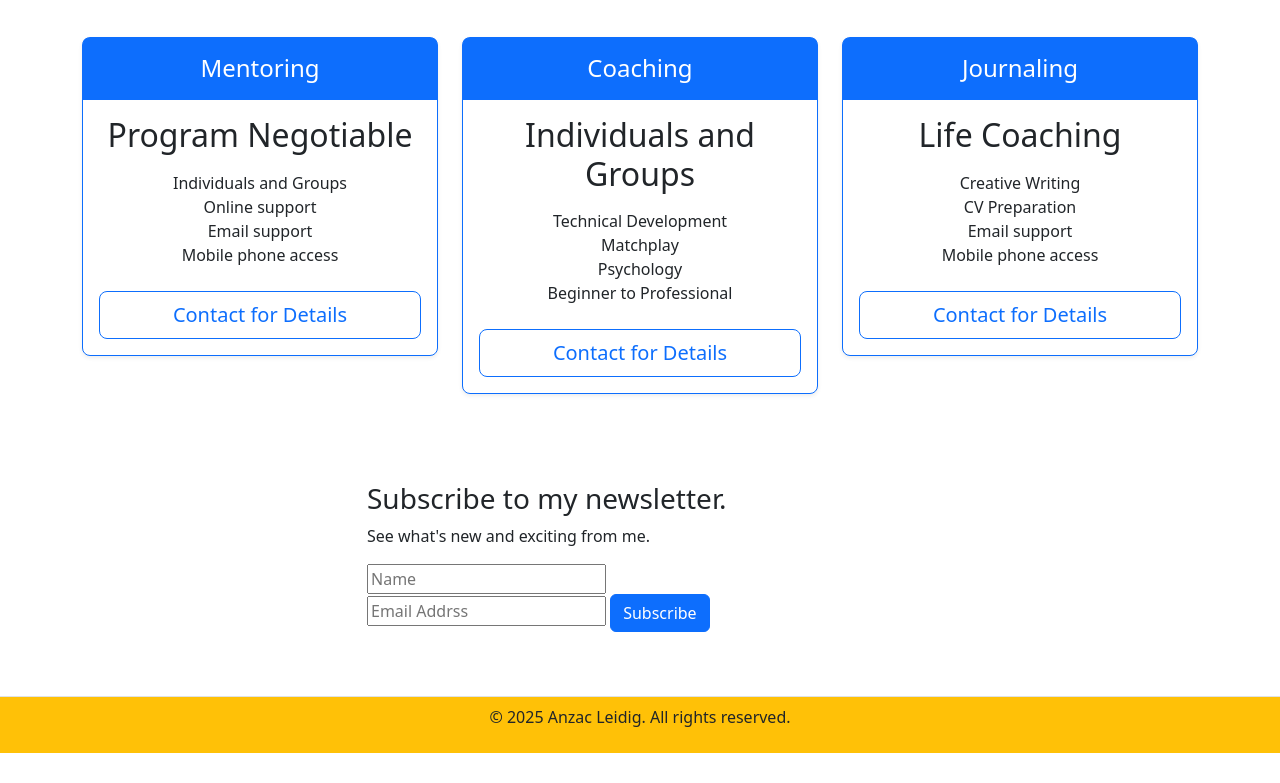
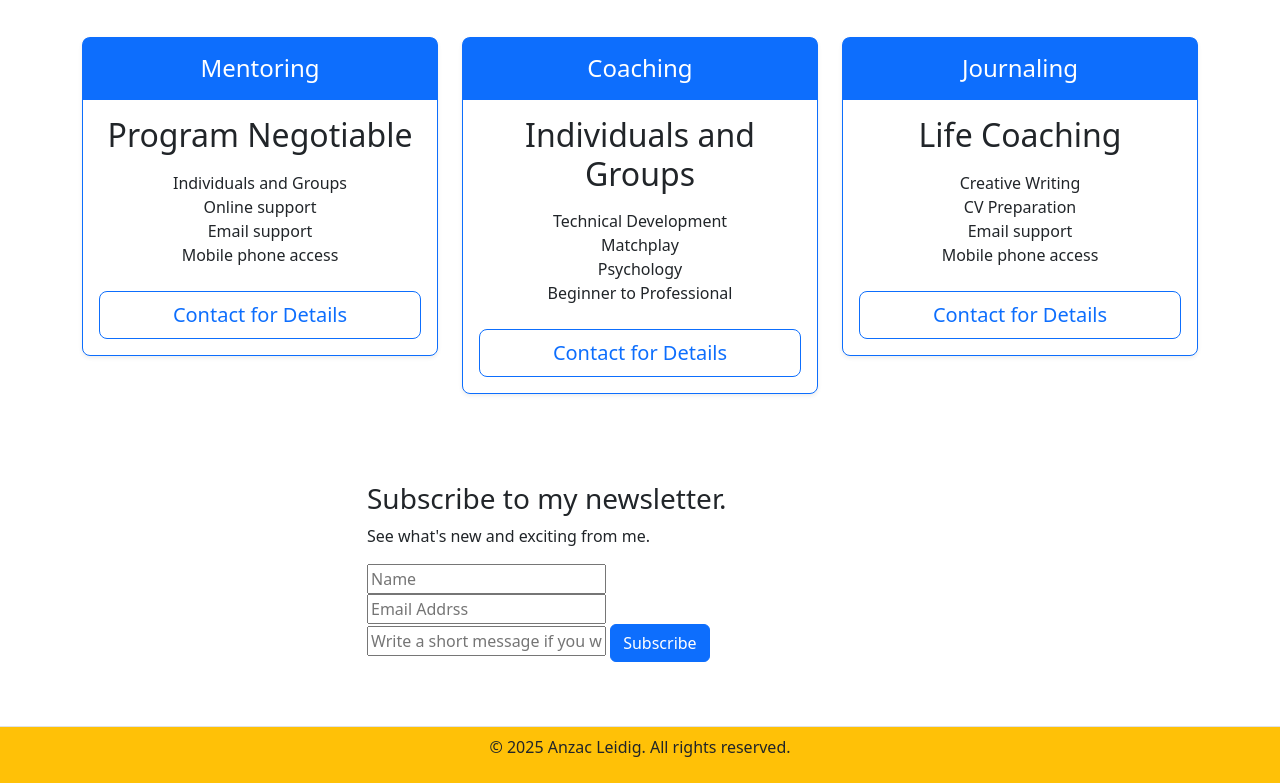
Before and after one commit to nleidig/html-anzactest, a plain HTML site: page index.html in a window 1280 px wide. Shown: the part 1511-2294 px from the top of the page. Before the commit the page ends 2264 px from the top, so only its background shows below. Drawn offline with nearby package versions, Linux system fonts and the light colour scheme; a script that the page names is missing.

Commit message:
Update index.html

```diff
--- a/index.html
+++ b/index.html
@@ -206,6 +206,7 @@
           <form action="https://formsubmit.co/nickleidig7@gmail.com" method="POST">
             <input type="text" name="name" placeholder="Name" required>
             <input type="email" name="email" placeholder="Email Addrss" required>
+            <input type="text" name="text" placeholder="Write a short message if you wish!">
             <button class="btn btn-primary" type="submit">Subscribe</button>
           </form>
 
```
